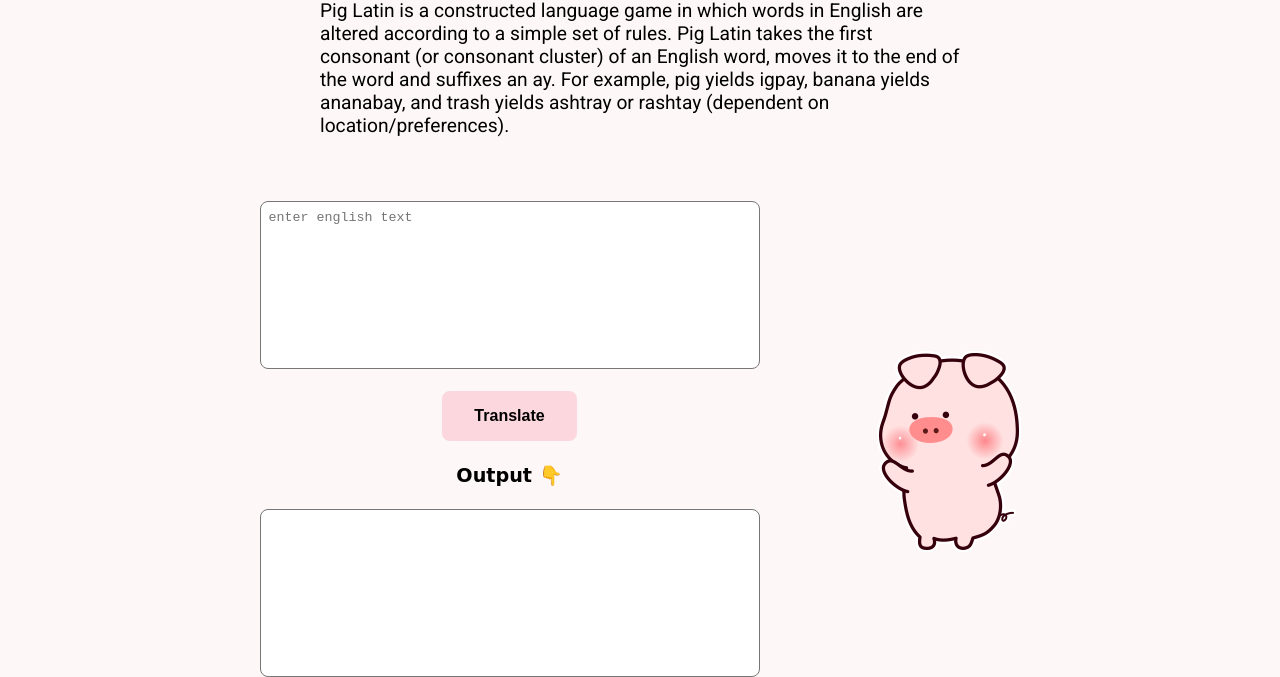
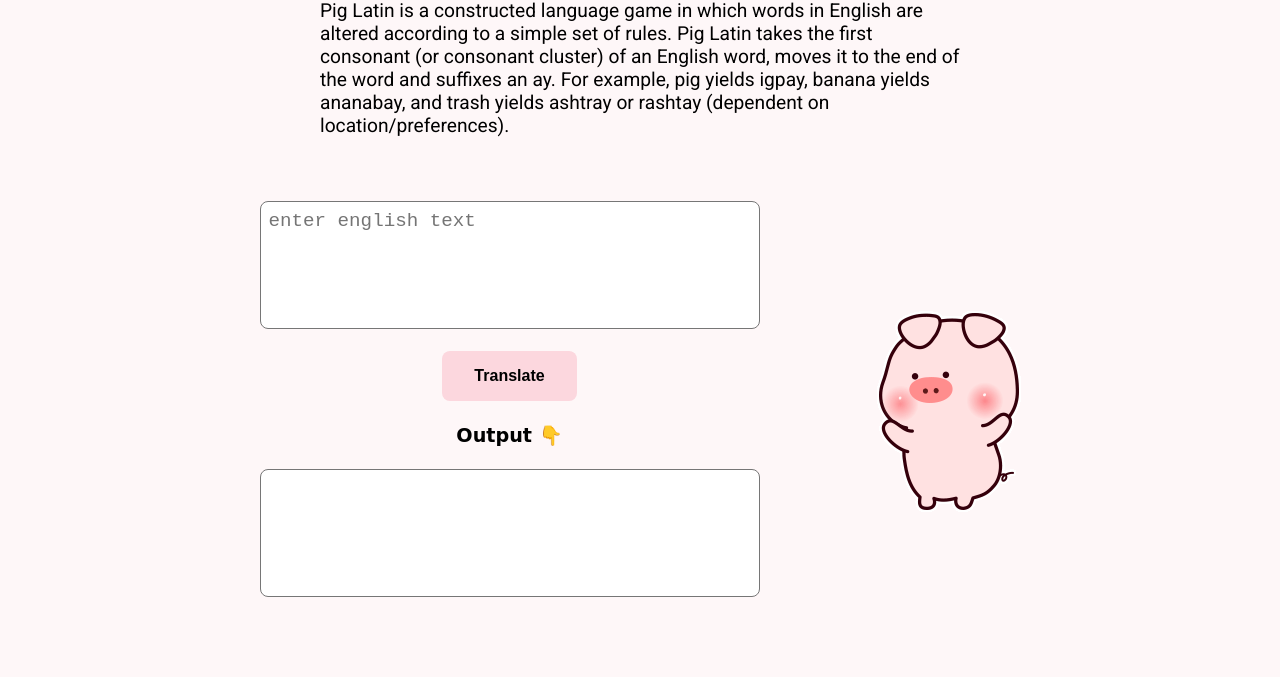
Before and after one commit to abinjohn123/neoG-mark-7, a plain HTML site: page index.html in a window 1280 px wide. Shown: the part 157-834 px from the top of the page. After the commit the page ends 800 px from the top, so only its background shows below. Drawn offline with Linux system fonts and the light colour scheme; a web font is replaced by a local one.

Commit message:
style: change textarea font size and sizing

```diff
--- a/index.html
+++ b/index.html
@@ -28,7 +28,7 @@
           name="input-text"
           id="input-text"
           cols="30"
-          rows="10"
+          rows="5"
           placeholder="enter english text"
         ></textarea>
         <button class="btn" id="btn-translate">Translate</button>
@@ -37,7 +37,7 @@
           name="text-output"
           id="text-output"
           cols="30"
-          rows="10"
+          rows="5"
         ></textarea>
       </div>
       <div class="content content-right">
--- a/styles.css
+++ b/styles.css
@@ -76,6 +76,7 @@ textarea {
   resize: none;
   padding: 0.5rem;
   border-radius: 0.5rem;
+  font-size: 1.2rem;
 }
 
 .text-output-container {
```
